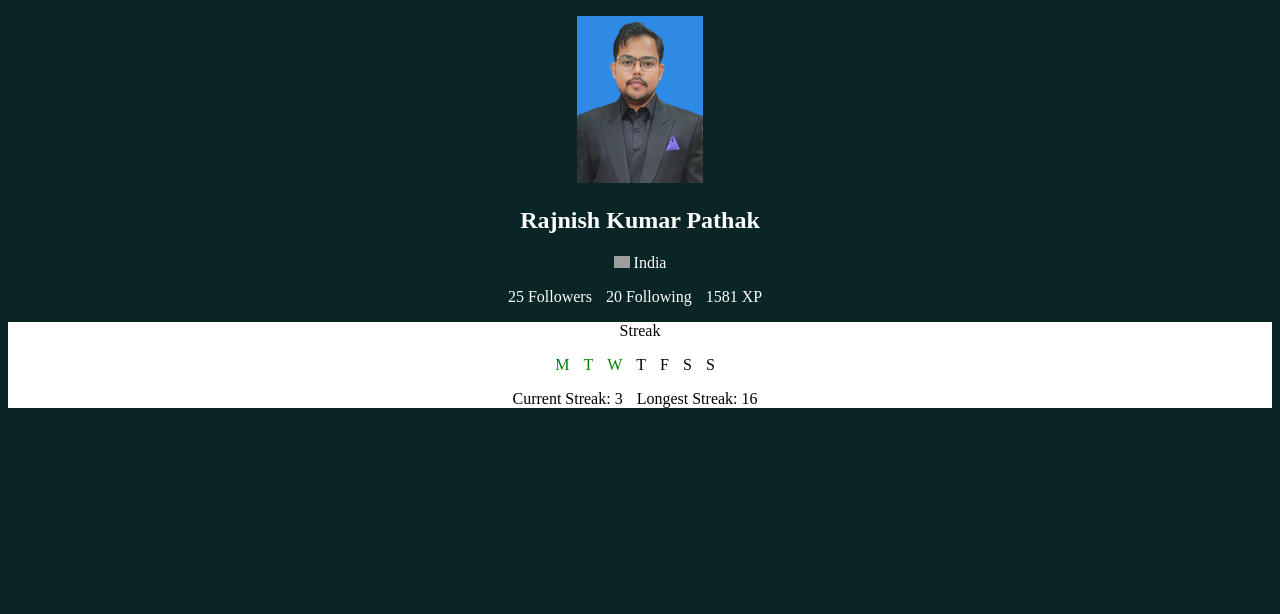
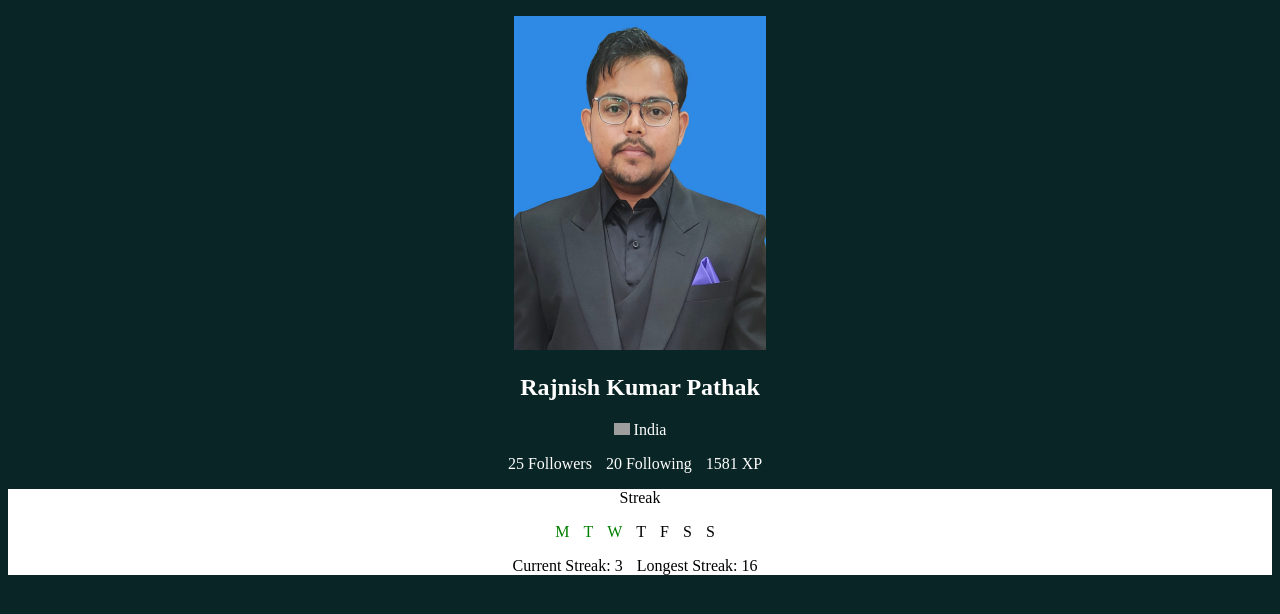
Before and after one commit to rajnishkp905/my-website, a plain HTML site: page index.html in a window 1280 px wide. Drawn offline with Linux system fonts and the light colour scheme; grey boxes are pictures that could not be loaded.

Commit message:
Update index.html

```diff
--- a/index.html
+++ b/index.html
@@ -9,7 +9,7 @@
 </head>
 <body>
     <ul id="profile">
-        <img src="Rajnish.jpg" style="width: 10%;">
+        <img src="Rajnish.jpg" style="width: 20%;">
         <h2>Rajnish Kumar Pathak</h2>
         <p><img src="https://cdn-icons-png.flaticon.com/128/206/206606.png" style="width:16px"> India</p>
         <li>25 Followers</li>
```
